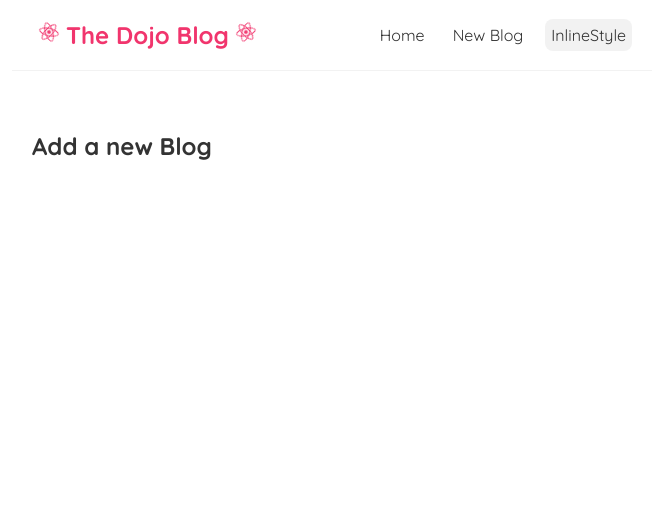
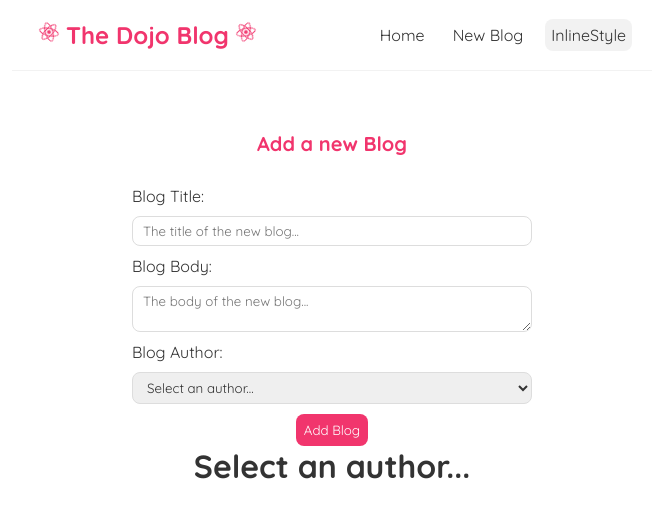
Before and after one commit to HaYaDa/MsReactDojoBlog, a React (Create React App) app: page /create in a window 1280 px wide. Shown: the top 518 px of the page, without its empty margins (308-971 px from the left). Built offline with nearby package versions, Linux system fonts and the light colour scheme.

Commit message:
- Making POST request to data/db.json - edit index.css - Edit Create.js:     - add fetch for POST request to data/db.JSON     - add conditional templating for LOADING sequence during POST request to data/db.JSON

```diff
--- a/src/components/Create.js
+++ b/src/components/Create.js
@@ -1,7 +1,75 @@
+// import useState for input fields - #27 - the NetNinja
+import { useState } from 'react';
+
 const Create = () => {
+    const [ title, setTitle ] = useState("");
+    const [ body, setBody ] = useState("");
+    const [ author, setAuthor ] = useState("Select an author...");
+    // create isPending state for LOADING, initially false - #29 - the NetNinja
+    const [ isPending, setIsPending ] = useState(false);
+
+    // handleSubmit - React #28 - Submit events - The NetNinja
+    // define the handleSubmit method
+    const handleSubmit = (e) => {
+        // prevent the default action -> prevent the page refresh when button is clicked
+        e.preventDefault();
+        // Create a blog object -> this will later saved in our db.json(json file with our blogs, like database)
+        const blog = { title, body, author };
+        // set isPending to true for LOADING message -> #29 - The NetNinja
+        setIsPending(true);
+
+        // console.log(blog);
+        // MAKING A POST REQUEST - React #29 - The Net Ninja
+        // make fetch request to the blogs endpoint - http://localhost:8000/blogs
+        fetch('http://localhost:8000/blogs', {
+            method: 'POST',
+            headers: { "Content-Type": "application/json" },
+            body: JSON.stringify(blog)
+        }).then(() => {
+            console.log('New Blog created and added...');
+            // set isPending to false after fetching - #29 - the NetNinja
+            setIsPending(false);
+        })
+
+
+    }
+
     return (
         <div className="create">
             <h2>Add a new Blog</h2>
+            <form onSubmit={ handleSubmit }>
+                <label>Blog Title:</label>
+                <input
+                    type="text"
+                    required
+                    // following two properties are for 2-way binding -> state updates input & input updates the state
+                    value={ title }
+                    onChange={ (e) => setTitle(e.target.value) }
+                    placeholder="The title of the new blog..."
+                    />
+                <label>Blog Body:</label>
+                <textarea
+                    value={ body }
+                    onChange={ (e) => setBody(e.target.value)}
+                    required
+                    placeholder="The body of the new blog..."
+                ></textarea>
+                <label>Blog Author:</label>
+                <select value={author} onChange={ (e) => setAuthor(e.target.value)}>
+                    <option value="Select an author..." disabled>Select an author...</option>
+                    <option value="HaYaDa">HaYaDa</option>
+                    <option value="John Doe">John Doe</option>
+                    <option value="Jane Doe">Jane Doe</option>
+                    <option value="Mario">Mario</option>
+                    <option value="Yoshi">Yoshi</option>
+                </select>
+                { !isPending && <button>Add Blog</button> }
+                { isPending && <button disabled>Adding New Blog...</button>}
+            </form>
+            <h1>{ title }</h1>
+            <h1>{ body }</h1>
+            <h1>{ author }</h1>
+
         </div>
      );
 }
--- a/src/index.css
+++ b/src/index.css
@@ -73,6 +73,44 @@
   margin: 1.25rem 0;
 }
 
+/* Create New Blog Form */
+.create {
+  max-width: 25rem;
+  margin: 0 auto; /* centering */
+  text-align: center;
+}
+
+.create label {
+  text-align: left;
+  display: block;
+}
+
+.create h2 {
+  font-size: 1.25rem;
+  color: #f1356d;
+  margin-bottom: 1.875rem;
+}
+
+.create input, .create textarea, .create select {
+  width: 100%;
+  padding: 0.375rem 0.625rem;
+  margin: 0.625rem 0;
+  border: 0.0625rem solid #ddd;
+  box-sizing: border-box; /* causes same dimensions of fields */
+  display: block;
+  border-radius: 0.5rem;
+}
+
+.create button {
+  background: #f1356d;
+  color: #fff;
+  border: 0;
+  padding: 0.5rem;
+  border-radius: 0.5rem;
+  cursor: pointer;
+
+}
+
 /* own css */
 .blog-details p {
   font-weight: bold;
```
Also changed, not shown: data/db.json (+18 -0 lines).
